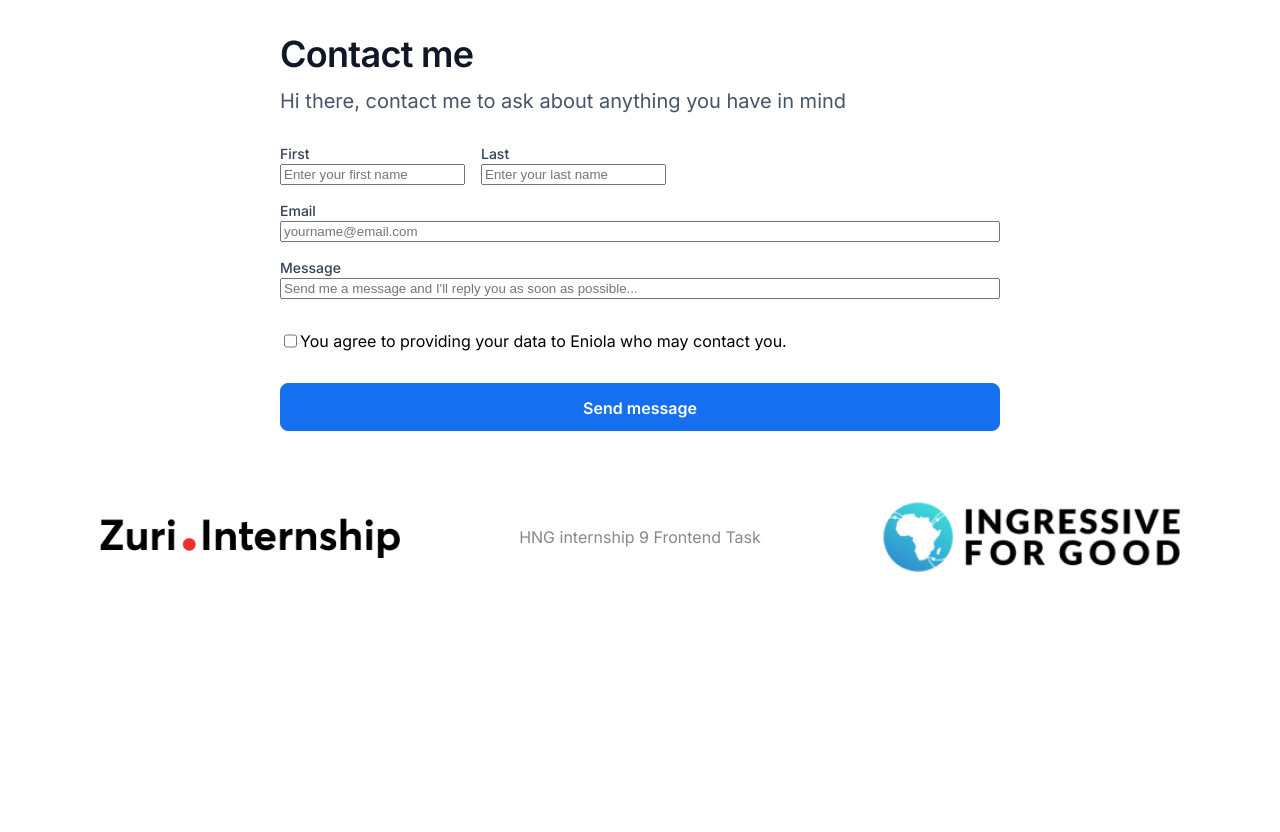
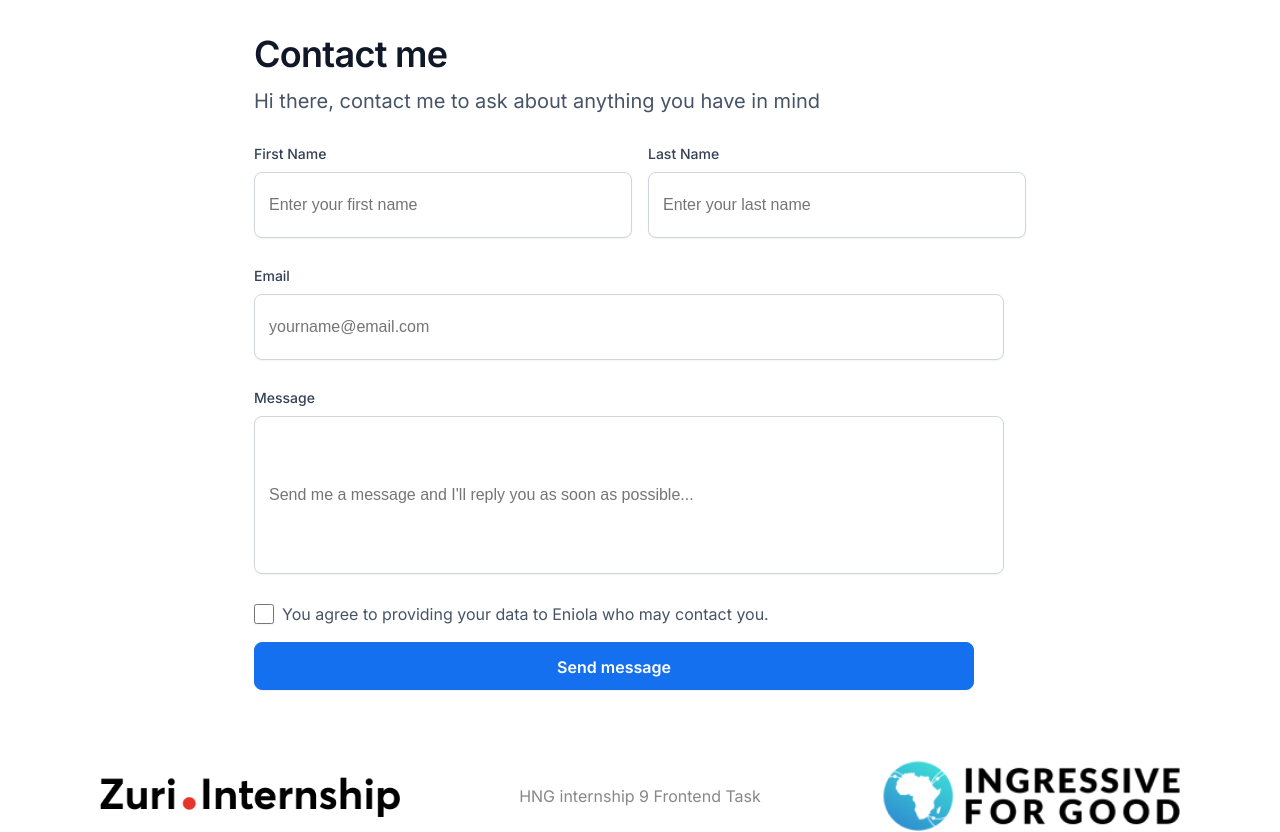
Before and after one commit to Eniola-Bakare/Stage1-Hng9, a React (Create React App) app: page /contact in a window 1280 px wide. Before the commit the page ends 800 px from the top, so only its background shows below. Built offline with nearby package versions, Linux system fonts and the light colour scheme.

Commit message:
Styling in progress, want to try another feature on the message input field

```diff
--- a/src/App.css
+++ b/src/App.css
@@ -238,10 +238,8 @@ flex-grow: 0;
 }
 
 form label{
-  /* Label */
-
-width: 71px;
 height: 20px;
+margin-bottom: 8px;
 
 /* Text sm/Medium */
 font-family: 'Inter';
@@ -249,30 +247,33 @@ font-style: normal;
 font-weight: 500;
 font-size: 14px;
 line-height: 20px;
-/* identical to box height, or 143% */
-
-/* Gray/700 */
 color: #344054;
-
-
-/* Inside auto layout */
-flex: none;
-order: 0;
-flex-grow: 0;
-
 }
 
 form input{
+margin-bottom: 12px;
+width: 348px;
+height: 44px;
+background: #FFFFFF;
+border: 1px solid #D0D5DD;
+box-shadow: 0px 1px 2px rgba(16, 24, 40, 0.05);
+border-radius: 8px;
 
+display: flex;
+flex-direction: row;
+align-items: center;
+padding: 10px 14px;
+gap: 8px;
 }
-
+form input:placeholder-shown{
+  font-weight: 400;
+  font-size: 16px;
+  line-height: 24px;
+}
 form span{
-  /* Hint text */
-
 width: 320px;
 height: 20px;
 
-/* Text sm/Medium */
 font-family: 'Inter';
 font-style: normal;
 font-weight: 500;
@@ -281,15 +282,68 @@ line-height: 20px;
 /* identical to box height, or 143% */
 
 color: #F83F23;
+}
+
+.email_input{
+  width: 720px;
+}
+.message_input{
+padding: 12px 14px;
+width: 720px;
+height: 132px;
+background: #FFFFFF;
+border: 1px solid #D0D5DD;
+box-shadow: 0px 1px 2px rgba(16, 24, 40, 0.05);
+border-radius: 8px;
+
+align-items: flex-start;
+justify-content: flex-start;
+gap: 8px;
+}
+
+.checkBox_div{
+  display: flex;
+  justify-content: start;
+  align-items: center;
+}
+.checkBox_div input{
+margin: 0;
+box-sizing: border-box;
+
+width: 20px;
+height: 20px;
+
+/* Base/White */
+background: #FFFFFF;
+/* Gray/300 */
+border: none;
+border: 1px solid #D0D5DD;
+border-radius: 6px;
+}
+
+.checkBox_div input:focus{
+padding: 2px 0px 0px;
+border: 1px solid #84CAFF;
+box-shadow: 0px 0px 0px 4px #D1E9FF;
+outline: 0;
+}
+
+.checkBox_para{
+/* Text md/Normal */
+font-family: 'Inter';
+font-style: normal;
+font-weight: 400;
+font-size: 16px;
+line-height: 24px;
+/* identical to box height, or 150% */
+
+/* Gray/600 */
+color: #475467;
+
+}
 
 
-/* Inside auto layout */
-flex: none;
-order: 1;
-align-self: stretch;
-flex-grow: 0;
 
-}
 form button{
 padding: 12px 20px;
 width: 720px;
--- a/src/components/InputFields.jsx
+++ b/src/components/InputFields.jsx
@@ -43,19 +43,19 @@ const InputFields = () => {
 					</Stack>
 					<Stack>
 							<label>Email</label>
-							<input value={email} onChange={e => setEmail (e.target.value)} placeholder='yourname@email.com' type='email' required/>
+							<input className='email_input' value={email} onChange={e => setEmail (e.target.value)} placeholder='yourname@email.com' type='email' required/>
 					</Stack>
-					<Stack>
+					<Stack className='message_div' >
 						<label>Message</label>
-						<input value={message} onChange={e => setMessage (e.target.value)} placeholder="Send me a message and I'll reply you as soon as possible..." type='text' />
+						<input value={message} className='message_input' onChange={e => setMessage (e.target.value)} placeholder="Send me a message and I'll reply you as soon as possible..." type='text-area' />
 						{error && message.length <= 0
 							? <span>Please enter a message</span>
 							: ''
 						}
 					</Stack>
 					<Stack direction='column'>
-						<Stack direction='row' >
-							<input value={checkBox} onChange={e => setCheckBox(!checkBox)} type='checkbox'/> <p className='check_para' >You agree to providing your data to Eniola who may contact you.</p>
+						<Stack direction='row' className='checkBox_div'  spacing={1}>
+							<input value={checkBox} onChange={e => setCheckBox(!checkBox)} type='checkbox'/> <p className='checkBox_para' >You agree to providing your data to Eniola who may contact you.</p>
 						</Stack>
 						{error && checkBox === false
 							? <span>* This is required</span>
```
